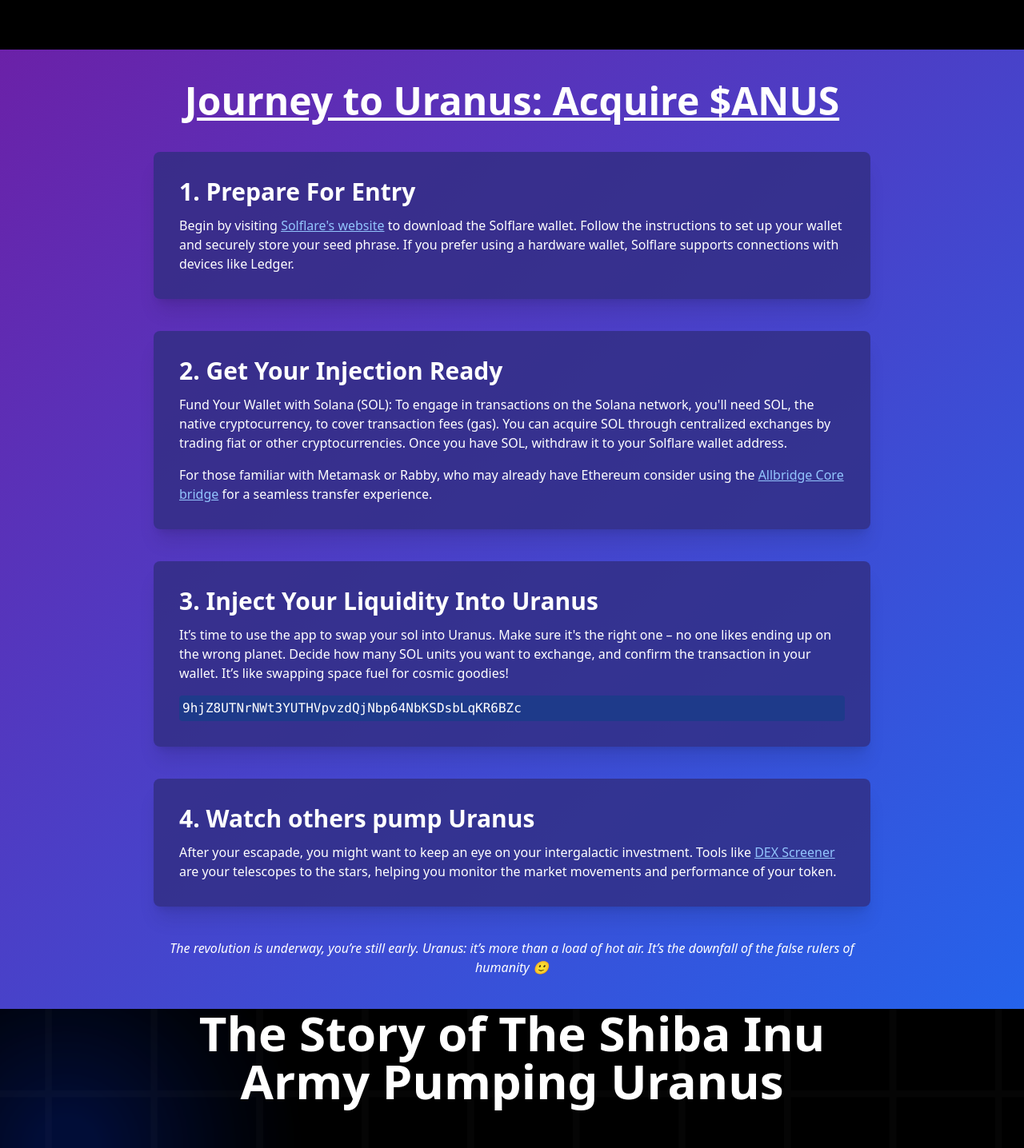
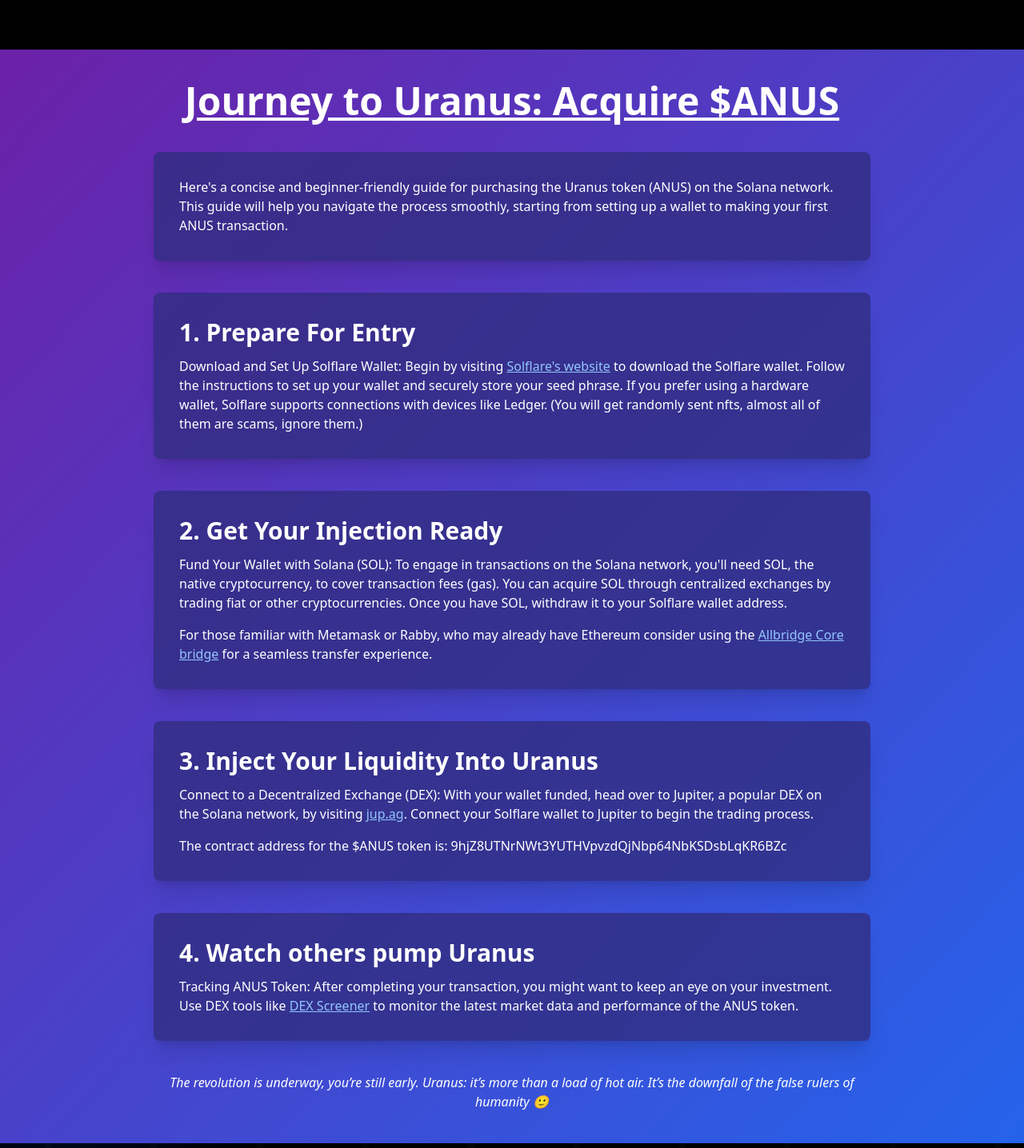
Before and after one commit to iCoderBilal/anusexplorer, a React (Create React App) app: page / in a window 1280 px wide. Shown: the part 2114-3550 px from the top of the page at 80% size. Built offline with nearby package versions, Linux system fonts and the light colour scheme.

Commit message:
improve how to buy instructions

```diff
--- a/src/components/Believe.jsx
+++ b/src/components/Believe.jsx
@@ -10,10 +10,15 @@
     </h1>
 
     <div className="space-y-10">
+    <div className="journey-step bg-indigo-900 bg-opacity-80 shadow-xl p-5 lg:p-8 rounded-lg">
+      <p>
+      Here's a concise and beginner-friendly guide for purchasing the Uranus token (ANUS) on the Solana network. This guide will help you navigate the process smoothly, starting from setting up a wallet to making your first ANUS transaction.
+      </p>
+    </div>
       <div className="journey-step bg-indigo-900 bg-opacity-80 shadow-xl p-5 lg:p-8 rounded-lg">
         <h2 className="text-3xl font-semibold mb-3">1. Prepare For Entry</h2>
         <p>
-          Begin by visiting <a href="https://solflare.com/" className="underline text-blue-300 hover:text-blue-200" target="_blank" rel="noopener noreferrer">Solflare's website</a> to download the Solflare wallet. Follow the instructions to set up your wallet and securely store your seed phrase. If you prefer using a hardware wallet, Solflare supports connections with devices like Ledger.
+        Download and Set Up Solflare Wallet: Begin by visiting <a href="https://solflare.com/" className="underline text-blue-300 hover:text-blue-200" target="_blank" rel="noopener noreferrer">Solflare's website</a> to download the Solflare wallet. Follow the instructions to set up your wallet and securely store your seed phrase. If you prefer using a hardware wallet, Solflare supports connections with devices like Ledger.  (You will get randomly sent nfts, almost all of them are scams, ignore them.)
         </p>
       </div>
 
@@ -30,17 +35,17 @@
       <div className="journey-step bg-indigo-900 bg-opacity-80 shadow-xl p-5 lg:p-8 rounded-lg">
         <h2 className="text-3xl font-semibold mb-3">3. Inject Your Liquidity Into Uranus</h2>
         <p>
-          It’s time to use the app to swap your sol into Uranus. Make sure it's the right one – no one likes ending up on the wrong planet. Decide how many SOL units you want to exchange, and confirm the transaction in your wallet. It’s like swapping space fuel for cosmic goodies!
-        </p>
-        <p className="mt-4 font-mono text-sm lg:text-base bg-blue-900 p-1 rounded">
-          9hjZ8UTNrNWt3YUTHVpvzdQjNbp64NbKSDsbLqKR6BZc
+        Connect to a Decentralized Exchange (DEX): With your wallet funded, head over to Jupiter, a popular DEX on the Solana network, by visiting <a href="https://jup.ag/swap/SOL-ANUS_9hjZ8UTNrNWt3YUTHVpvzdQjNbp64NbKSDsbLqKR6BZc" className="underline text-blue-300 hover:text-blue-200" target="_blank" rel="noopener noreferrer">jup.ag</a>. Connect your Solflare wallet to Jupiter to begin the trading process.
+        <p className="mt-4">
+        The contract address for the $ANUS token is: 9hjZ8UTNrNWt3YUTHVpvzdQjNbp64NbKSDsbLqKR6BZc
+          </p>
         </p>
       </div>
 
       <div className="journey-step bg-indigo-900 bg-opacity-80 shadow-xl p-5 lg:p-8 rounded-lg">
         <h2 className="text-3xl font-semibold mb-3">4. Watch others pump Uranus</h2>
         <p>
-          After your escapade, you might want to keep an eye on your intergalactic investment. Tools like <a href="https://www.dextools.io/app/en/solana/pair-explorer/your-token-pair" className="underline text-blue-300 hover:text-blue-200" target="_blank" rel="noopener noreferrer">DEX Screener</a> are your telescopes to the stars, helping you monitor the market movements and performance of your token.
+        Tracking ANUS Token: After completing your transaction, you might want to keep an eye on your investment. Use DEX tools like <a href="https://dexscreener.com/solana/cu4pxu7vh7cfgjmsfzfehpp9aj6fa7ciqdsbvs5hekzk" className="underline text-blue-300 hover:text-blue-200" target="_blank" rel="noopener noreferrer">DEX Screener</a> to monitor the latest market data and performance of the ANUS token.
         </p>
       </div>
     </div>
```
